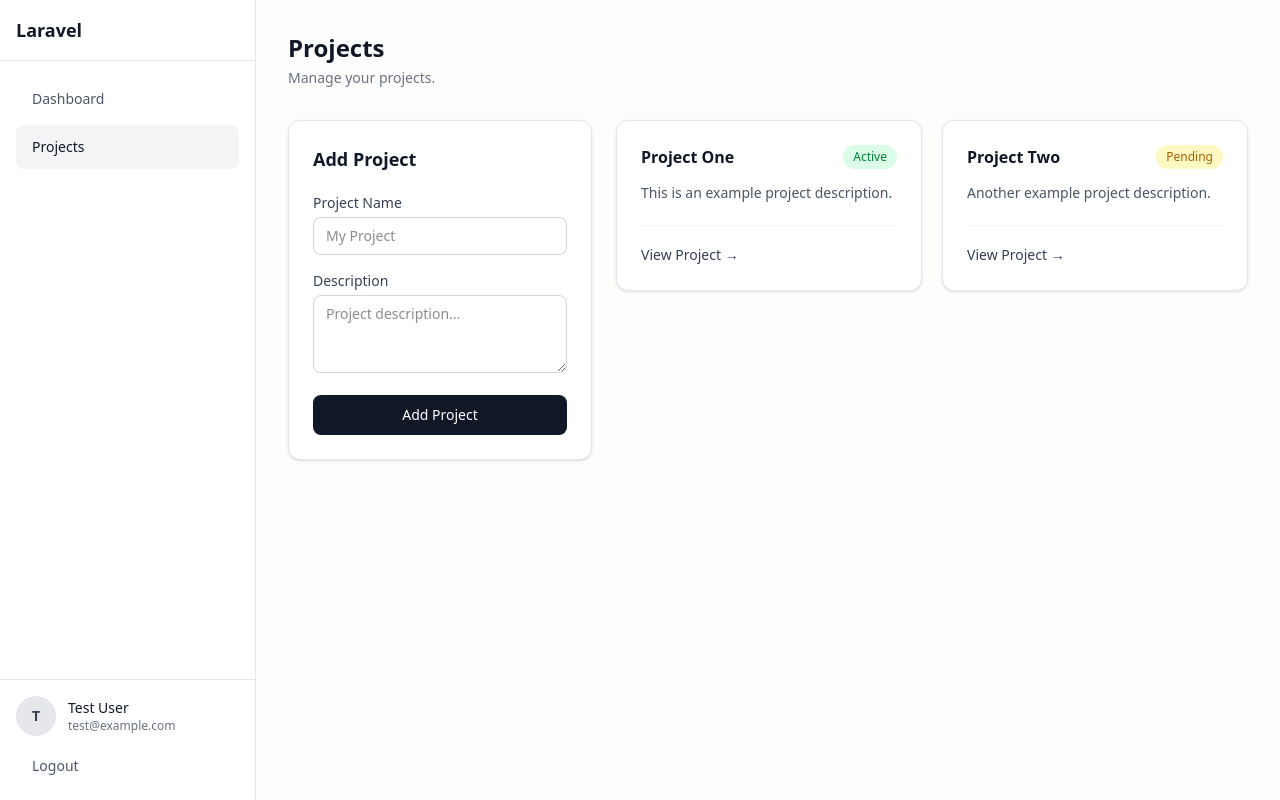
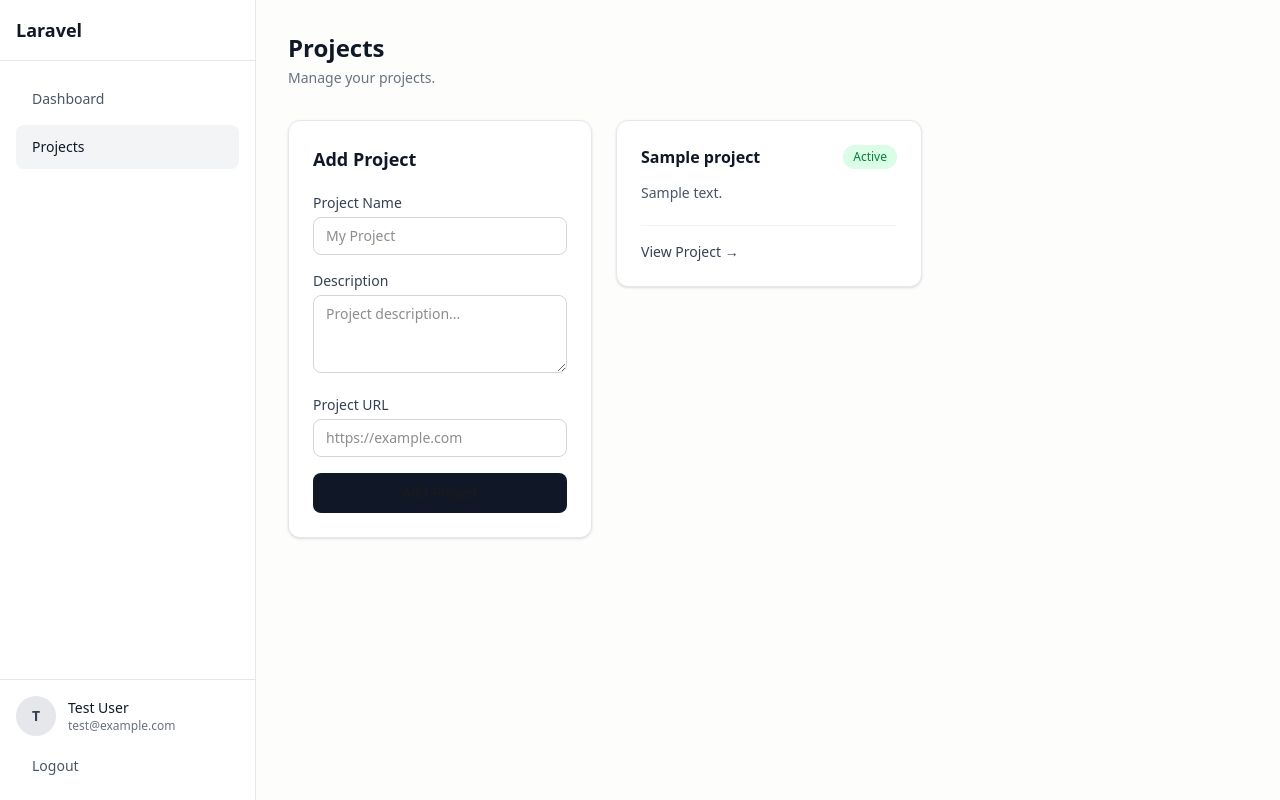
Before and after one commit to PuurfectDev-MD/GaidaJam, a Laravel app: page /projects in a window 1280 px wide. Run offline with Laravel 12, Linux system fonts and the light colour scheme; a user stored in the database is signed in; data comes from the database, SQL or seed files in the repository; tables that the repository leaves empty hold one stand-in row (values such as "Sample post"); style sheets or scripts are compiled from the project's sources; some web fonts are replaced.

Commit message:
Feat: Added projects

```diff
--- /dev/null
+++ b/app/Http/Controllers/ProjectController.php
@@ -0,0 +1,79 @@
+<?php
+
+namespace App\Http\Controllers;
+
+use App\Models\Project;
+use Illuminate\Http\Request;
+use Illuminate\Support\Facades\Auth;
+
+class ProjectController extends Controller
+{
+    /**
+     * Display a listing of the resource.
+     */
+    public function index()
+    {
+        return view('projects.index', [
+            'projects' => Project::where('user_id', Auth::id())->get(),
+        ]);
+    }
+
+    /**
+     * Show the form for creating a new resource.
+     */
+    public function create()
+    {
+        //
+    }
+
+    /**
+     * Store a newly created resource in storage.
+     */
+    public function store(Request $request)
+    {
+        $validated = $request->validate([
+            'name' => 'required|string|max:255',
+            'description' => 'nullable|string',
+            'url' => 'nullable|url',
+        ]);
+
+        // Add the authenticated user's ID
+        $validated['user_id'] = Auth::id();
+
+        Project::create($validated);
+
+        return redirect()->back()->with('success', 'Project added successfully!');
+    }
+
+    /**
+     * Display the specified resource.
+     */
+    public function show(Project $project)
+    {
+        //
+    }
+
+    /**
+     * Show the form for editing the specified resource.
+     */
+    public function edit(Project $project)
+    {
+        //
+    }
+
+    /**
+     * Update the specified resource in storage.
+     */
+    public function update(Request $request, Project $project)
+    {
+        //
+    }
+
+    /**
+     * Remove the specified resource from storage.
+     */
+    public function destroy(Project $project)
+    {
+        //
+    }
+}
--- /dev/null
+++ b/app/Models/Project.php
@@ -0,0 +1,20 @@
+<?php
+
+namespace App\Models;
+
+use Illuminate\Database\Eloquent\Model;
+
+class Project extends Model
+{
+    protected $fillable = [
+        'name',
+        'description',
+        'url',
+        'user_id',
+    ];
+
+    public function user()
+    {
+        return $this->belongsTo(User::class);
+    }
+}
--- a/resources/views/projects/index.blade.php
+++ b/resources/views/projects/index.blade.php
@@ -26,122 +26,90 @@
                 Add Project
             </h2>
 
-            <form method="POST" action="#" class="mt-5 space-y-4">
-
+            <form method="POST" action="{{ route('projects.store') }}" class="mt-5 space-y-4">
                 @csrf
 
                 <div>
-                    <label
-                        for="name"
-                        class="mb-1 block text-sm font-medium text-gray-700"
-                    >
-                        Project Name
-                    </label>
-
-                    <input
-                        type="text"
-                        id="name"
-                        name="name"
-                        placeholder="My Project"
-                        class="w-full rounded-lg border border-gray-300 px-3 py-2 text-sm outline-none focus:border-gray-500 focus:ring-1 focus:ring-gray-500"
-                    >
+                    <label for="name" class="mb-1 block text-sm font-medium text-gray-700">Project Name</label>
+                    <input type="text" id="name" name="name" value="{{ old('name') }}" placeholder="My Project"
+                        class="w-full rounded-lg border border-gray-300 px-3 py-2 text-sm outline-none focus:border-gray-500 focus:ring-1 focus:ring-gray-500">
+                    @error('name')
+                        <span class="text-red-500 text-xs">{{ $message }}</span>
+                    @enderror
                 </div>
 
                 <div>
-                    <label
-                        for="description"
-                        class="mb-1 block text-sm font-medium text-gray-700"
-                    >
-                        Description
-                    </label>
-
-                    <textarea
-                        id="description"
-                        name="description"
-                        rows="3"
-                        placeholder="Project description..."
-                        class="w-full rounded-lg border border-gray-300 px-3 py-2 text-sm outline-none focus:border-gray-500 focus:ring-1 focus:ring-gray-500"
-                    ></textarea>
+                    <label for="description" class="mb-1 block text-sm font-medium text-gray-700">Description</label>
+                    <textarea id="description" name="description" rows="3" placeholder="Project description..."
+                        class="w-full rounded-lg border border-gray-300 px-3 py-2 text-sm outline-none focus:border-gray-500 focus:ring-1 focus:ring-gray-500">{{ old('description') }}</textarea>
+                    @error('description')
+                        <span class="text-red-500 text-xs">{{ $message }}</span>
+                    @enderror
                 </div>
 
-                <button
-                    type="submit"
-                    class="w-full rounded-lg bg-gray-900 px-4 py-2.5 text-sm font-medium text-white hover:bg-gray-800"
-                >
+                <div>
+                    <label for="url" class="mb-1 block text-sm font-medium text-gray-700">Project URL</label>
+                    <input type="text" id="url" name="url" value="{{ old('url') }}"
+                        placeholder="https://example.com"
+                        class="w-full rounded-lg border border-gray-300 px-3 py-2 text-sm outline-none focus:border-gray-500 focus:ring-1 focus:ring-gray-500">
+                    @error('url')
+                        <span class="text-red-500 text-xs">{{ $message }}</span>
+                    @enderror
+                </div>
+
+                <button type="submit"
+                    class="w-full rounded-lg bg-gray-900 px-4 py-2.5 text-sm font-medium hover:bg-gray-800">
                     Add Project
                 </button>
+            </form>
 
-            </form>
+            <!-- Success Message -->
+            @if (session('success'))
+                <div class="mt-4 p-3 bg-green-100 text-green-700 rounded-lg">
+                    {{ session('success') }}
+                </div>
+            @endif
 
         </div>
 
-
         {{-- Project Cards --}}
 <div class="lg:col-span-2">
-
     <div class="grid grid-cols-1 gap-5 md:grid-cols-2">
 
-                {{-- Project Card --}}
+        @forelse($projects as $project)
             <div class="rounded-xl border border-gray-200 bg-white p-6 shadow-sm">
 
                 <div class="flex items-start justify-between">
                     <h3 class="font-semibold text-gray-900">
-                            Project One
+                        {{ $project->name }}
                     </h3>
 
+                    {{-- Dynamic Status Badge (Optional) --}}
+                    {{-- Assuming you add a 'status' column later, otherwise remove this span --}}
                     <span class="rounded-full bg-green-100 px-2.5 py-1 text-xs font-medium text-green-700">
                         Active
                     </span>
                 </div>
 
                 <p class="mt-3 text-sm leading-6 text-gray-600">
-                        This is an example project description.
+                    {{ Str::limit($project->description, 100) }}
                 </p>
 
-                    <div class="mt-5 border-t border-gray-100 pt-4">
-                        <a
-                            href="#"
-                            class="text-sm font-medium text-gray-700 hover:text-gray-900"
-                        >
+                <div class="mt-5 border-t border-gray-100 pt-4 flex justify-between items-center">
+                    <a href="{{ route('projects.show', $project) }}" class="text-sm font-medium text-gray-700 hover:text-gray-900">
                         View Project →
                     </a>
                 </div>
 
             </div>
-
-
-                {{-- Project Card --}}
-                <div class="rounded-xl border border-gray-200 bg-white p-6 shadow-sm">
-
-                    <div class="flex items-start justify-between">
-                        <h3 class="font-semibold text-gray-900">
-                            Project Two
-                        </h3>
-
-                        <span class="rounded-full bg-yellow-100 px-2.5 py-1 text-xs font-medium text-yellow-700">
-                            Pending
-                        </span>
+        @empty
+            <div class="col-span-2 text-center py-10">
+                <p class="text-gray-500">No projects found. Create your first one!</p>
             </div>
-
-                    <p class="mt-3 text-sm leading-6 text-gray-600">
-                        Another example project description.
-                    </p>
-
-                    <div class="mt-5 border-t border-gray-100 pt-4">
-                        <a
-                            href="#"
-                            class="text-sm font-medium text-gray-700 hover:text-gray-900"
-                        >
-                            View Project →
-                        </a>
-                    </div>
+        @endforelse
 
     </div>
-
 </div>
-
-        </div>
-
     </div>
 
 @endsection
--- a/routes/web.php
+++ b/routes/web.php
@@ -1,6 +1,7 @@
 <?php
 
 use App\Http\Controllers\Auth\HackClubController;
+use App\Http\Controllers\ProjectController;
 use Illuminate\Support\Facades\Route;
 use Illuminate\Support\Facades\Auth;
 
@@ -28,9 +29,7 @@ Route::group(['middleware' => ['auth']], function () {
         return view('dashboard');
     })->name('dashboard');
 
-    Route::get('/projects', function () {
-        return view('projects.index');
-    })->name('projects.index');
+    Route::resource('projects', ProjectController::class);
 
     Route::post('/logout', function () {
         Auth::logout();
```
Also changed, not shown: database/migrations/2026_08_09_125025_create_projects_table.php (added). Lines whose indentation alone changed are shown as unchanged.
